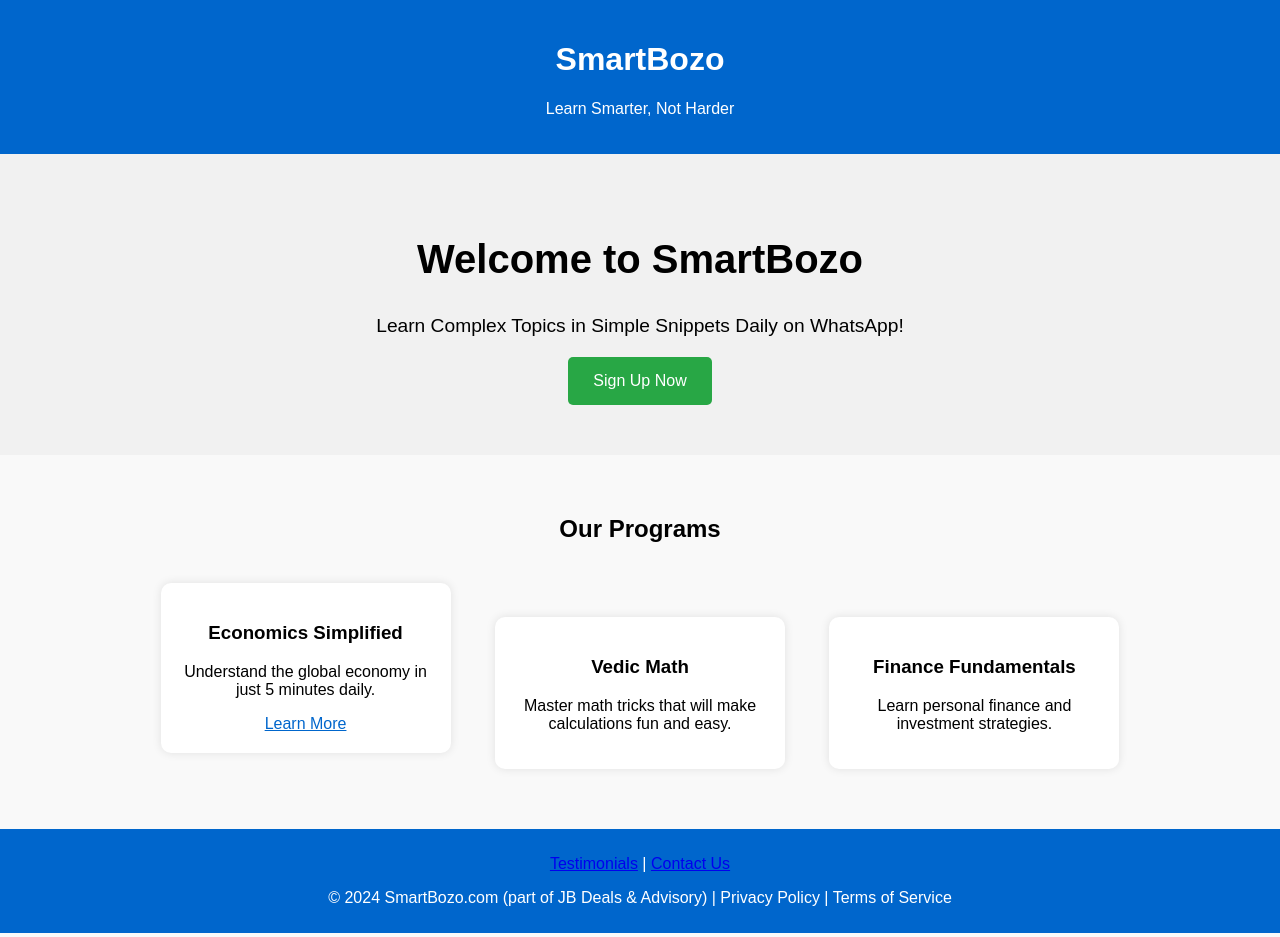
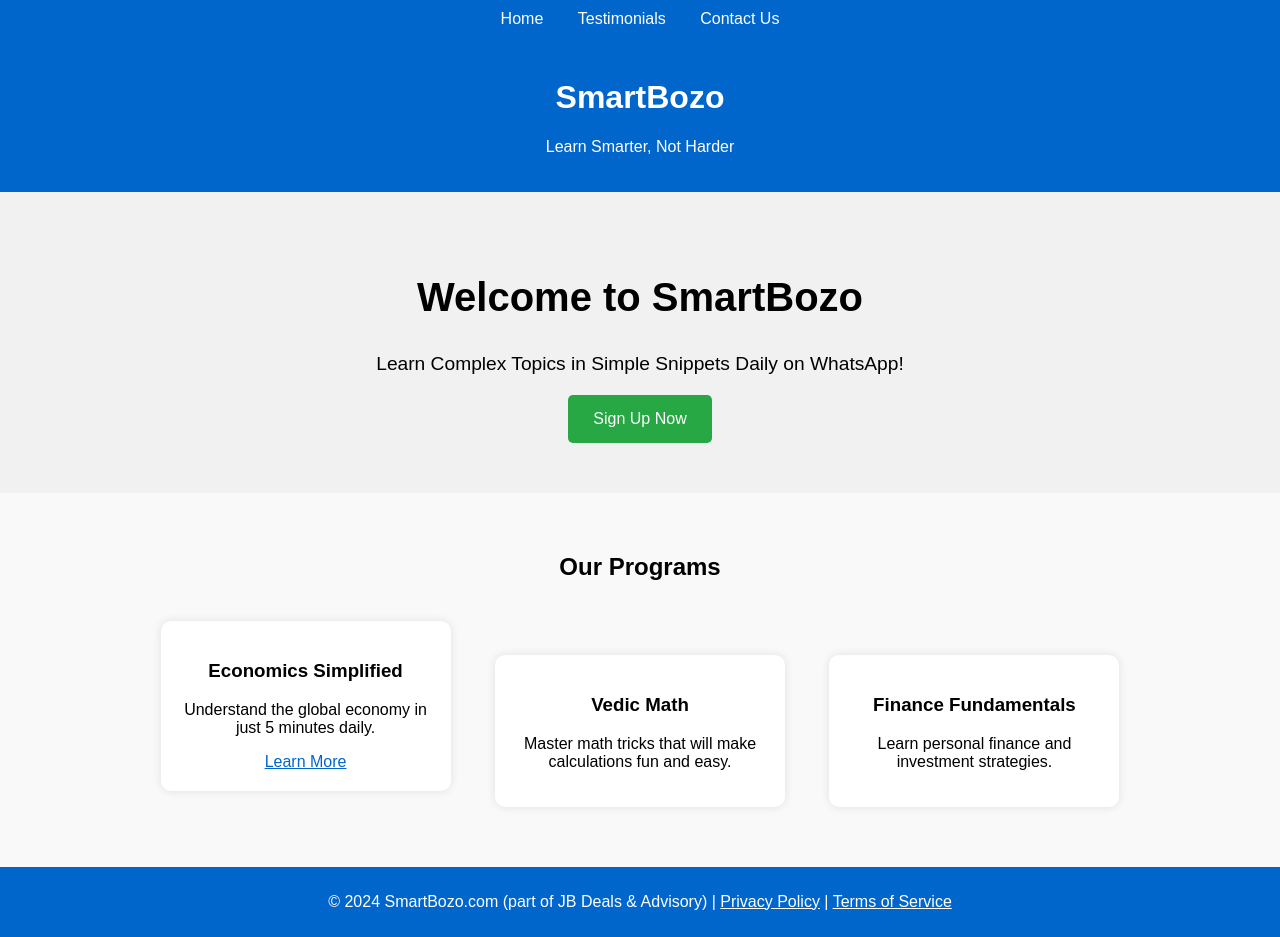
Before and after one commit to Opjha20/SmartBozo, a plain HTML site: page index.html in a window 1280 px wide. Drawn offline with Linux system fonts and the light colour scheme.

Commit message:
Add files via upload

```diff
--- a/index.html
+++ b/index.html
@@ -60,6 +60,11 @@
     </style>
 </head>
 <body>
+<nav style="background-color: #0066cc; padding: 10px; text-align: center;">
+    <a href="index.html" style="color: white; text-decoration: none; margin: 0 15px;">Home</a>
+    <a href="testimonials.html" style="color: white; text-decoration: none; margin: 0 15px;">Testimonials</a>
+    <a href="contact.html" style="color: white; text-decoration: none; margin: 0 15px;">Contact Us</a>
+</nav>
     <header>
         <h1>SmartBozo</h1>
         <p>Learn Smarter, Not Harder</p>
@@ -86,13 +91,10 @@
             <p>Learn personal finance and investment strategies.</p>
         </div>
     </section>
-    <footer>
-    <p>
-        <a href="testimonials.html">Testimonials</a> |
-        <a href="contact.html">Contact Us</a>
-    </p>
-    <p>© 2024 SmartBozo.com (part of JB Deals & Advisory) | Privacy Policy | Terms of Service</p>
+    <footer style="background-color: #0066cc; color: white; text-align: center; padding: 10px 0;">
+    <p>© 2024 SmartBozo.com (part of JB Deals & Advisory) | <a href="#" style="color: white; text-decoration: underline;">Privacy Policy</a> | <a href="#" style="color: white; text-decoration: underline;">Terms of Service</a></p>
 </footer>
+
 
 </body>
 </html>
```
Also changed, not shown: contact.html (+8 -3 lines), economics.html (+8 -3 lines), testimonials.html (+8 -3 lines).
